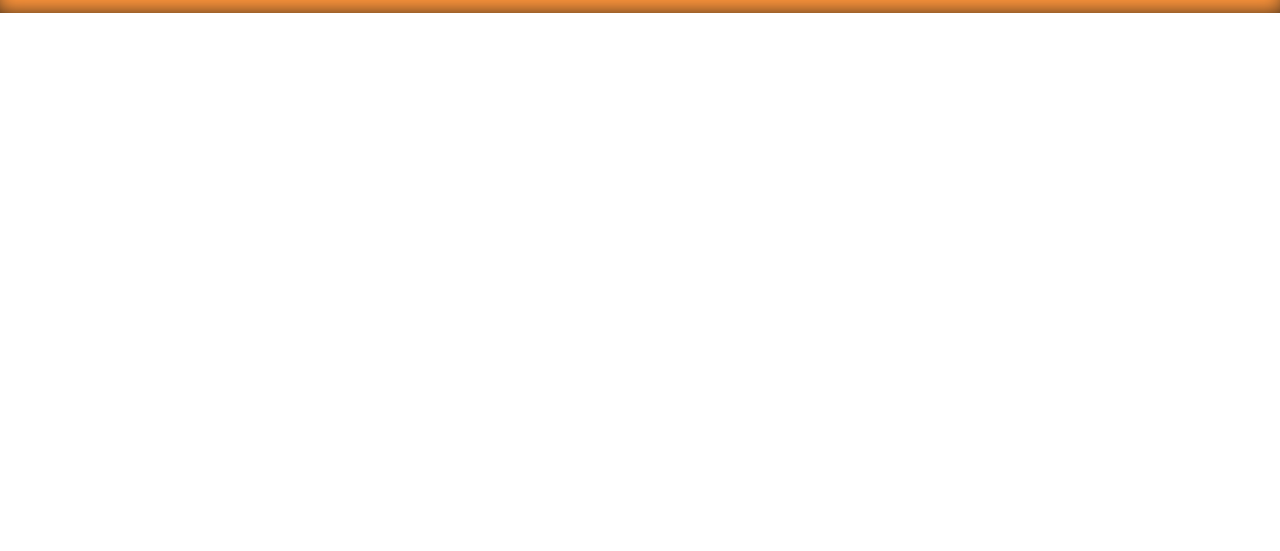
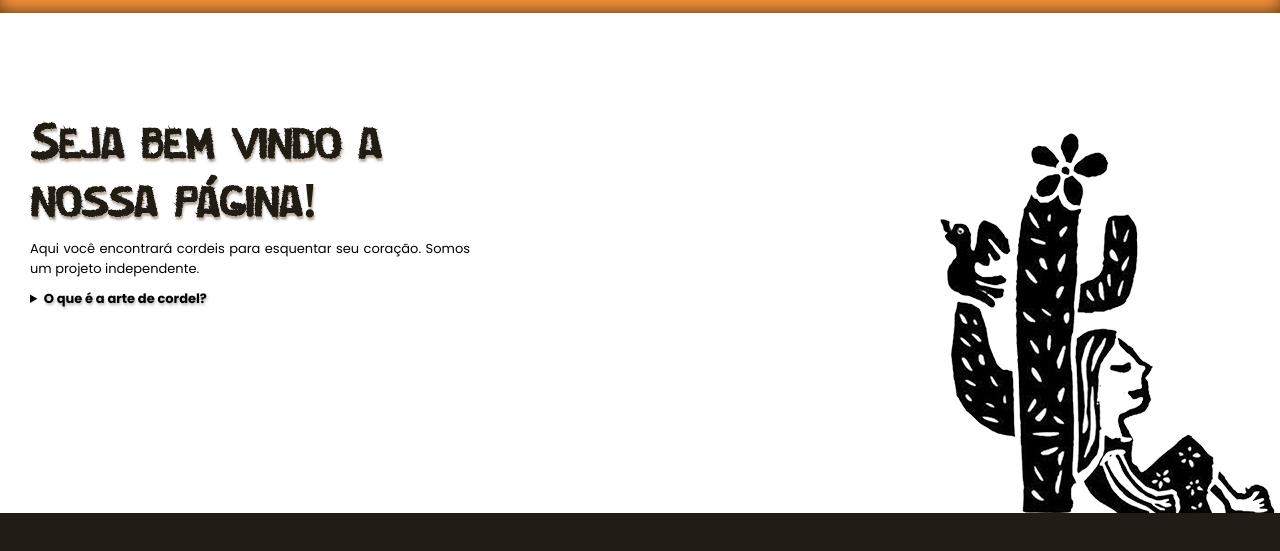
Before and after one commit to Vinicius-Cavalcanti/html-css, a plain HTML site: page projeto-cordel-boosted/index.html in a window 1280 px wide. Shown: the part 87-638 px from the top of the page. Drawn offline with Linux system fonts and the light colour scheme.

Commit message:
ta saindo pega a vz

```diff
--- a/projeto-cordel-boosted/index.html
+++ b/projeto-cordel-boosted/index.html
@@ -11,6 +11,7 @@
     <link rel="stylesheet" href="style.css">
 </head>
 <body>
+    <!--Cabeçalho-->
     <header id="cabeça">
         <a class="imglink" target="_blank" href="https://github.com/vinicius-cavalcanti"><img class="imgprincipal" src="logop.png" alt="logo"></a>
         <nav class="menu">
@@ -19,6 +20,36 @@
             <a href="#">Contato</a>
         </nav>
     </header>
+    <main id="conteuprin">
+        <!--Conteudo-->
+        <section class="part1">
+
+            <div class="textop1">
+                <h1 class="titulo">Seja bem vindo a nossa página!</h1>
+                <p class="textoprincipal">Aqui você encontrará cordeis para esquentar seu coração. Somos um projeto independente.
+                </p>
+                    <details class="textoprincipal">
+                        <summary>O que é a arte de cordel?</summary>
+                        <p>Cordel são folhetos contendo poemas populares, expostos para venda pendurados em cordas ou cordéis, o que deu origem ao nome. Os poemas de cordel são escritos em forma de rima e alguns são ilustrados com xilogravuras.</p>
+                        <p>Aqui vamos mostrar os principais cordéis
+                            <button class="botao1" formtarget="_self">
+
+                                <a href="#part2" target="_self"><img src="botao2.png" alt="botao"></a>
+
+                            </button>
+                        </p>
+                    </details>
+            </div>
+
+
+
+        </section>
+        <section id="part2">
+
+        </section>
+    </main>
+
+
 
 </body>
 </html>
--- a/projeto-cordel-boosted/style.css
+++ b/projeto-cordel-boosted/style.css
@@ -4,15 +4,25 @@
     box-sizing: border-box;
 }
 
+@font-face {
+    font-family: 'Cordelina';
+    src: url(cordelina/cordelina.otf);
+    font-weight: normal;
+    font-style: normal;
+}
 
 html {
     font-size: 62.5%;
     font-family: sans-serif;
+    scroll-behavior: smooth;
+    overflow-y: visible;
 }
 :root {
     --corprincipal: #FFEFB0;
     --corpreta: #211D15;
     --corlaranja: #FF953B;
+    --fontitulo: 'Cordelina';
+    --fontexto: 'Poppins';
 }
 
 header#cabeça {
@@ -29,9 +39,7 @@ header#cabeça {
     width: 15rem;
 }
 
-.imglink{
 
-}
 
 .menu > a {
     margin-left: 2.1rem;
@@ -51,4 +59,65 @@ header#cabeça {
     transition-duration: 0.5s;
     font-size: 1.7rem;
     text-shadow: 2px 1px 3.5px #211d1585;
+    box-shadow: 0px 20px 10px -15px #976131;
 }
+
+#conteuprin {
+
+}
+
+.part1 {
+    height: 50rem;
+    background-image: url(teste.jpg);
+    background-position: right bottom;
+    background-repeat: no-repeat;
+    width: 100%;
+    min-width: 40rem;
+    display: flex;
+    flex-direction: column;
+}
+
+.textop1 {
+    height: 40rem;
+    width: 50rem;
+    padding: 2rem;
+    margin-block-start: 8rem;
+}
+
+.titulo {
+    font-family: 'Cordelina';
+    font-size: 5rem;
+    color: var(--corpreta);
+    text-shadow: 1px 3px 2px #4622035b;
+    margin: 1rem;
+}
+.textoprincipal {
+    font-family: 'Poppins';
+    font-size: 1.3rem ;
+    margin: 1rem;
+    text-align: justify;
+}
+.textoprincipal > summary {
+    font-weight: bold;
+    text-shadow: 1px 2px 3px #58585875;
+}
+
+.botao1{
+    width: 5rem;
+    height: 5rem;
+    background-color: transparent;
+    border-color: transparent;
+    display: block
+;
+}
+.botao1 > a > img {
+    width: 5rem;
+    height: 5rem;
+
+
+}
+/* Colocar hover no botao */
+#part2 {
+    height: 40rem;
+    background: #211D15;
+}
```
Also changed, not shown: projeto-cordel-boosted/botao2.png (added), projeto-cordel-boosted/cordelina/cordelina.otf (added), projeto-cordel-boosted/seta.png (added), projeto-cordel-boosted/teste.jpg (added), projeto-cordel-boosted/teste.png (added), 1 other file.
